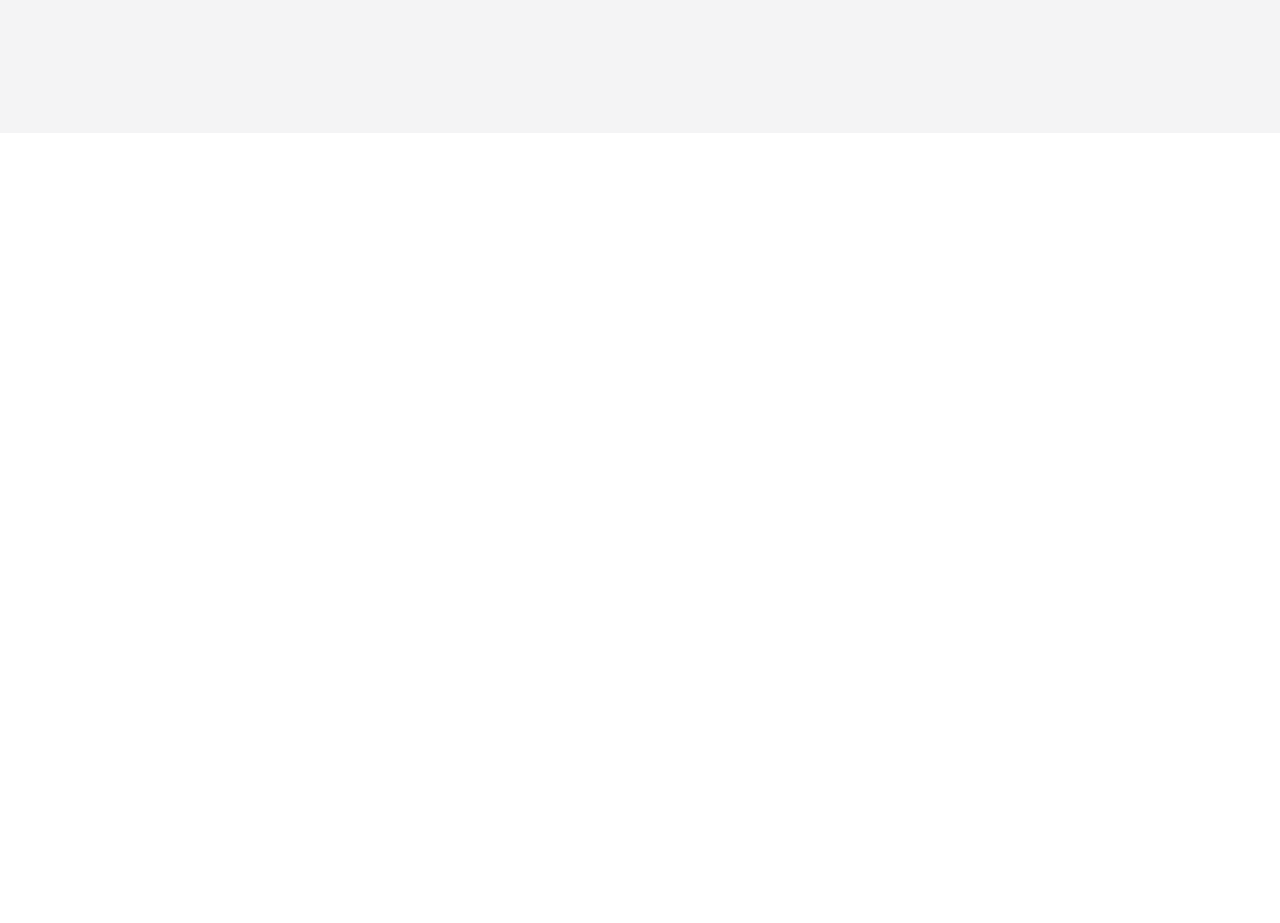
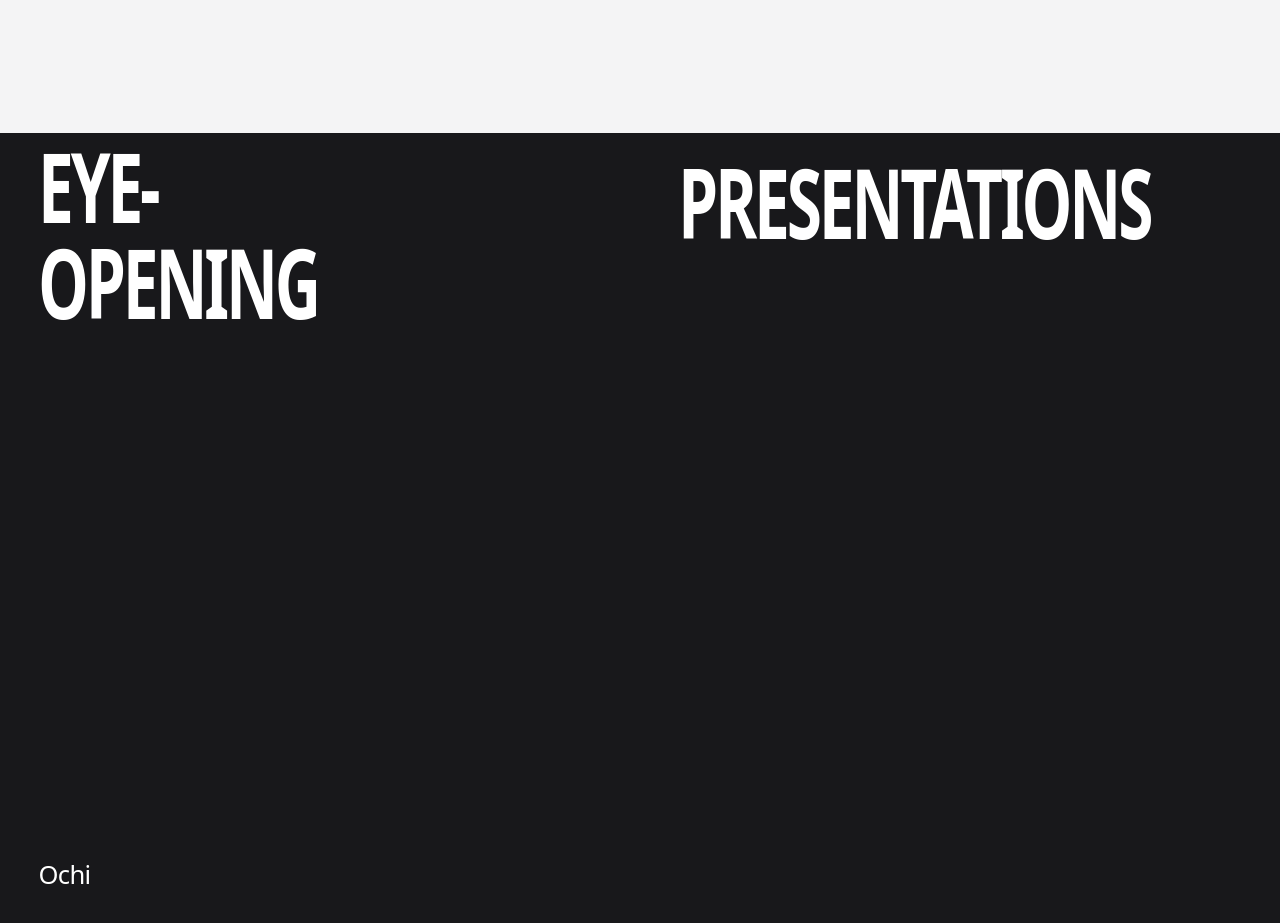
Before and after one commit to kumar1310aryan/WebWhiz, a React (Vite) app in the folder OCHI/: page / in a window 1280 px wide. Shown: the part 5020-5943 px from the top of the page. Before the commit the page ends 5153 px from the top, so only its background shows below. Built offline with nearby package versions, Linux system fonts and the light colour scheme.

Commit message:
ochi footer

```diff
--- a/OCHI/package.json
+++ b/OCHI/package.json
@@ -10,7 +10,9 @@
     "preview": "vite preview"
   },
   "dependencies": {
-    "framer-motion": "^11.11.10",
+    "framer-motion": "^11.11.17",
+    "gsap": "^3.12.5",
+    "locomotive-scroll": "^5.0.0-beta.21",
     "react": "^18.3.1",
     "react-dom": "^18.3.1",
     "react-icons": "^5.3.0"
--- a/OCHI/src/App.jsx
+++ b/OCHI/src/App.jsx
@@ -5,7 +5,12 @@ import About from "./components/About";
 import Eyes from "./components/Eyes";
 import Featured from "./components/Featured";
 import Cards from "./components/Cards";
+import Footer from "./components/Footer";
+import LocomotiveScroll from "locomotive-scroll";
 function App() {
+  // eslint-disable-next-line no-unused-vars
+  const locomotiveScroll = new LocomotiveScroll();
+
   return (
     <div className="w-full min-h-screen text-white bg-zinc-900">
       <NavBar />
@@ -15,6 +20,7 @@ function App() {
       <Eyes />
       <Featured />
       <Cards />
+      <Footer />
     </div>
   );
 }
--- /dev/null
+++ b/OCHI/src/components/Footer.jsx
@@ -0,0 +1,19 @@
+function Footer() {
+  return (
+    <div className="w-full h-screen bg-zinc-900 flex">
+      <div className="left w-[50%] h-full flex flex-col justify-between p-[3vw]">
+        <h1 className="text-[5vw] font-bold tracking-tighter transform scale-y-150 leading-none">
+          EYE- <br /> OPENING
+        </h1>
+        <h1 className="text-[2vw] tracking-tight">Ochi</h1>
+      </div>
+      <div className="left w-[50%] h-full flex flex-col justify-between p-[3vw]">
+        <h1 className="text-[5vw] font-bold tracking-tighter transform scale-y-150 leading-none">
+          PRESENTATIONS
+        </h1>
+      </div>
+    </div>
+  );
+}
+
+export default Footer;
```
Also changed, not shown: 1 other file (tests, documents, lock files or other folders).
